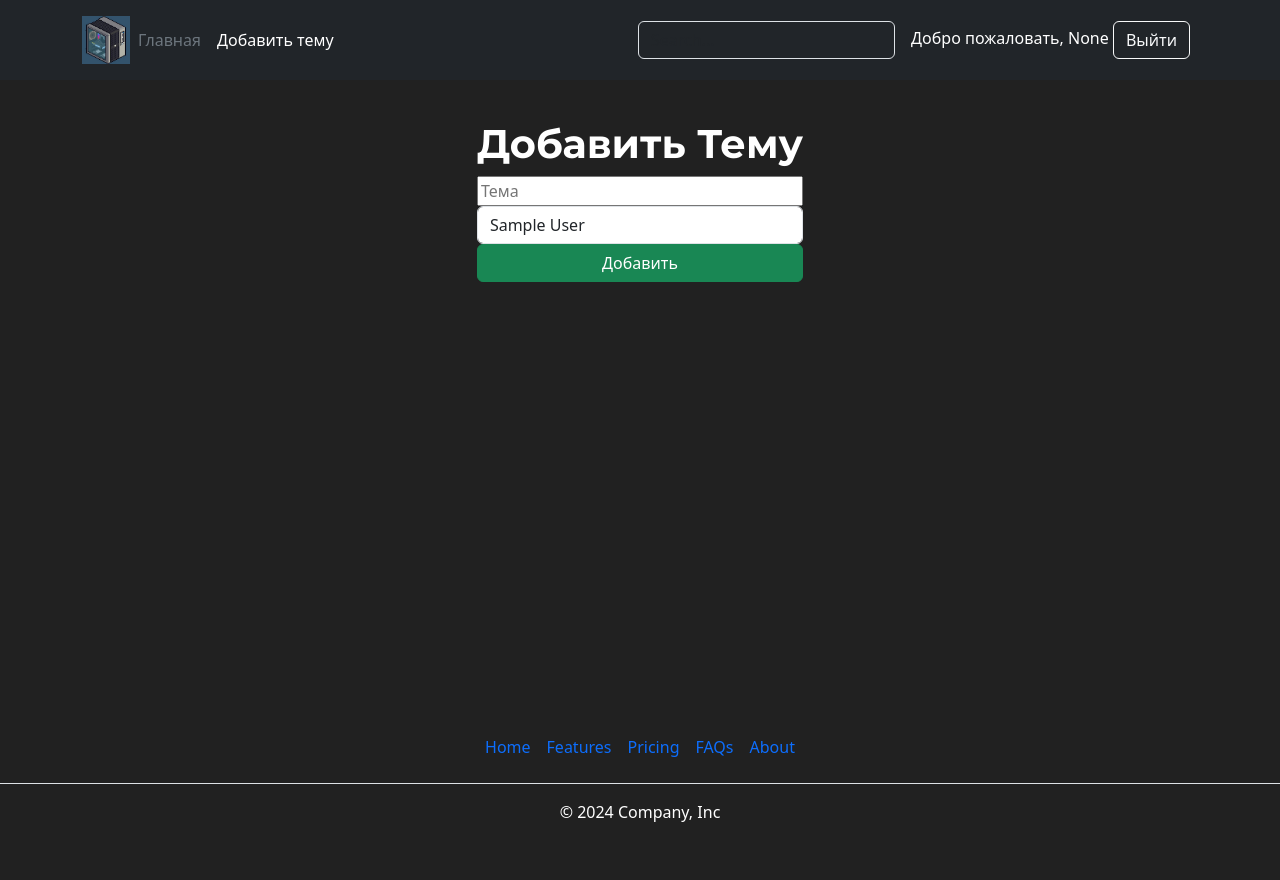
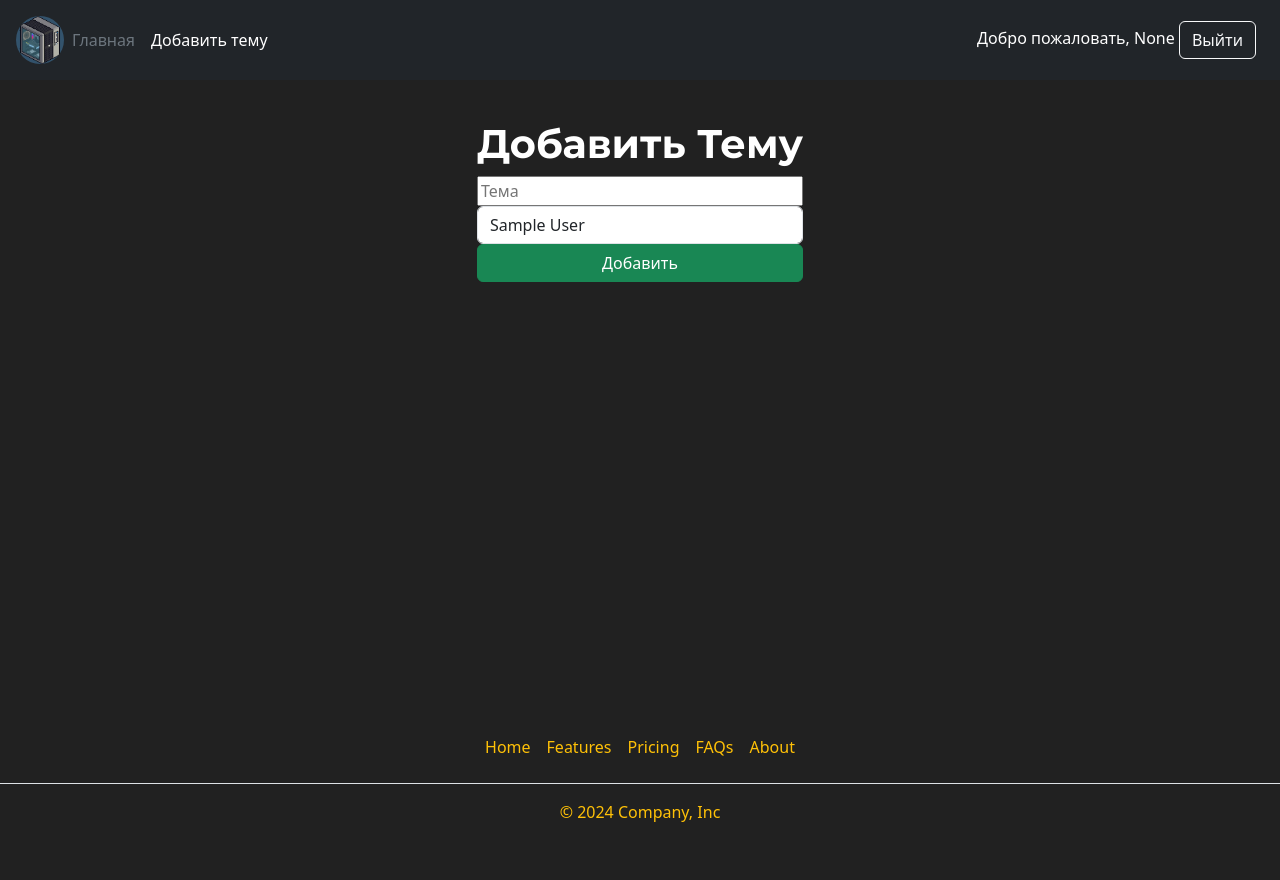
Before and after one commit to JokerJmoker/YP_Project_2025, a Flask app: page /post/create in a window 1280 px wide. Run offline with Flask 3, Linux system fonts and the light colour scheme; the visitor is signed in with stand-in values (Sample User, id 1); data comes from the database, SQL or seed files in the repository; some libraries are stand-ins or nearby versions.

Commit message:
изменил header + css

```diff
--- a/app/static/css/main.css
+++ b/app/static/css/main.css
@@ -16,8 +16,20 @@ body {
     position: sticky;
     top: 0;
     padding: 0px;
+}
 
+header.text-bg-dark {
+    background-color: #212529 !important; /* Темнее стандартного Bootstrap */
+    color: white !important;
 }
+
+.header .container {
+    max-width: 100%;    /* Растягиваем на всю ширину */
+    padding-left: 0;    /* Убираем отступ слева */
+    padding-right: 0;   /* Убираем отступ справа */
+    margin: 0 auto;     /* Центрирование (если нужно) */
+}
+
 .content {
     max-width: 800px;
     margin: 0 auto;
@@ -35,4 +47,17 @@ h1 {
     display: block;
     width: 48px;
     height: 48px;
+    border-radius: 50%; /* Делает элемент круглым */
+    object-fit: cover; /* Опционально: чтобы изображение не искажалось */
 }
+
+/* футерй */
+
+.nav-link,
+.text-center {
+    color: #ffc107;
+}
+
+.nav-link:hover {
+    color: #e0a800;
+}
--- a/app/templates/main/_header.html
+++ b/app/templates/main/_header.html
@@ -12,10 +12,6 @@
         {% endif %}
       </ul>
 
-      <form class="col-12 col-lg-auto mb-3 mb-lg-0 me-lg-3" role="search">
-        <input type="search" class="form-control form-control-dark text-bg-dark" placeholder="Search..." aria-label="Search">
-      </form>
-
       <div class="text-end">
         {% if current_user.is_authenticated %}
         <span>Добро пожаловать, {{ current_user.login}}</span>
```
